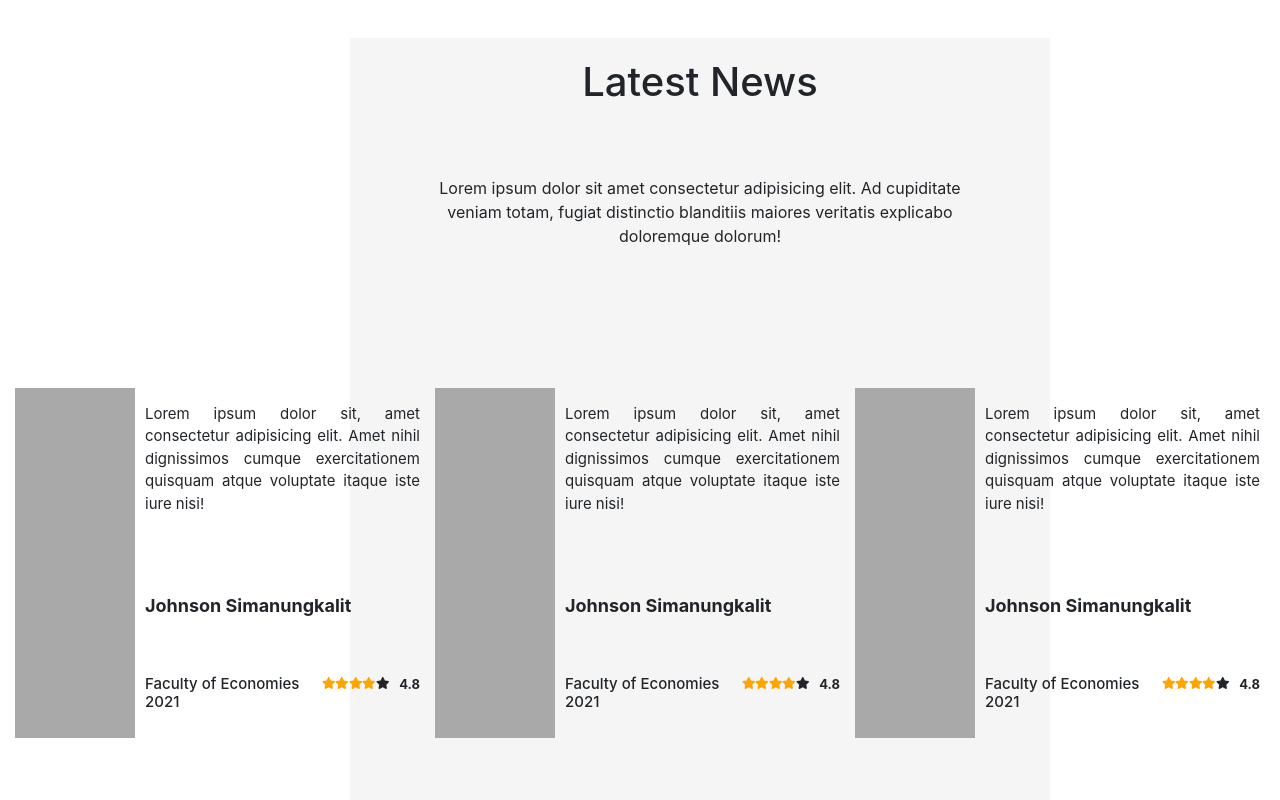
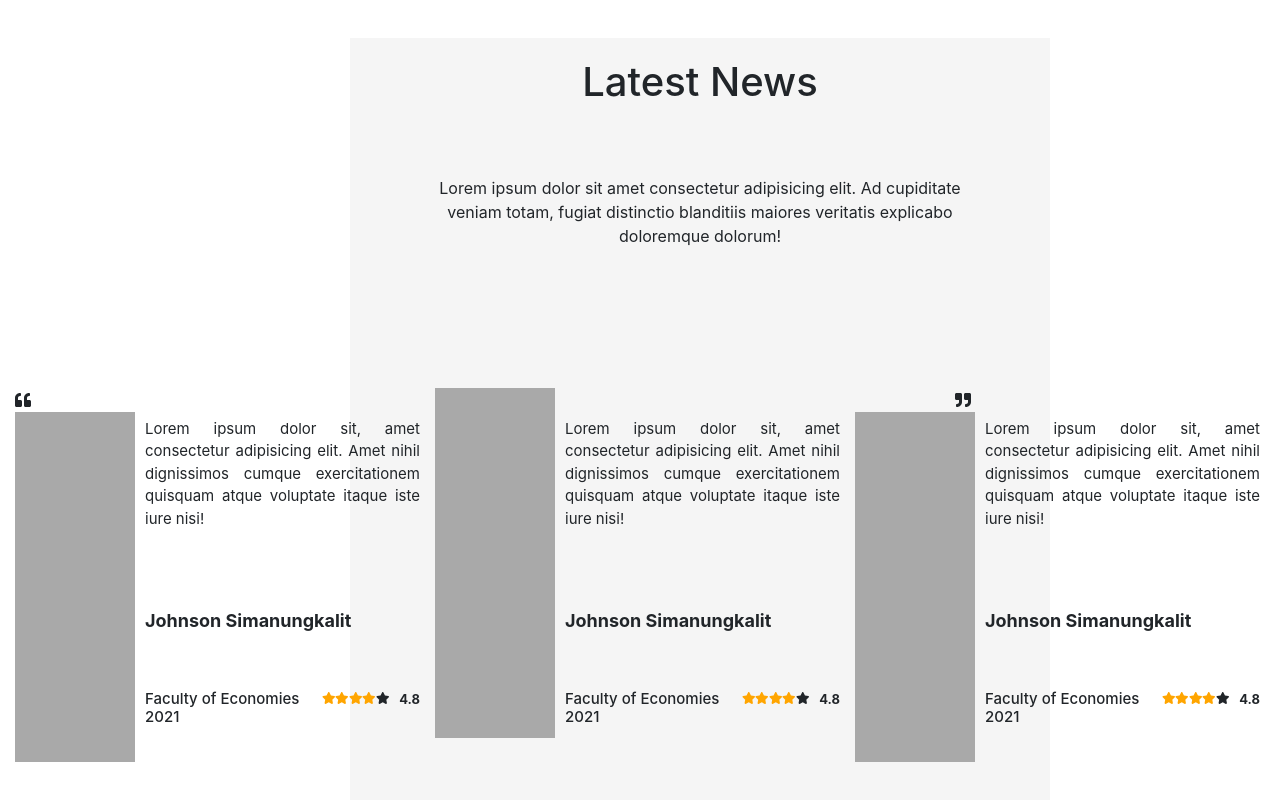
Before and after one commit to arr-atiq/react-book-store-website, a React (Create React App) app: page / in a window 1280 px wide. Shown: the part 2517-3317 px from the top of the page. Built offline with nearby package versions, Linux system fonts and the light colour scheme.

Commit message:
added font awesome icon

```diff
--- a/src/Components/CustomerSaid/Customer.css
+++ b/src/Components/CustomerSaid/Customer.css
@@ -31,6 +31,9 @@
     width: 120px;
     height: 350px;
 }
+.card-customer-image .right-quote{
+    margin-left: 100px;
+}
 .customer-paragraphDiv{
     /* padding: 20px; */
     margin-top: 15px;
@@ -39,6 +42,7 @@
 .customer-paragraphDiv p{
     text-align: justify;
     font-size: 15px;
+    margin-top: 30px;
 }
 .customer-paragraphDiv h1{
     margin-top: 80px;
--- a/src/Components/CustomerSaid/CustomerSaid.js
+++ b/src/Components/CustomerSaid/CustomerSaid.js
@@ -2,7 +2,7 @@ import React from 'react';
 import './Customer.css'
 import image from '../../Images/gray.jpg'
 import { FontAwesomeIcon } from '@fortawesome/react-fontawesome';
-import { faStar } from '@fortawesome/free-solid-svg-icons';
+import { faQuoteLeft, faQuoteRight, faStar } from '@fortawesome/free-solid-svg-icons';
 
 const CustomerSaid = () => {
     return (
@@ -17,6 +17,7 @@ const CustomerSaid = () => {
                 <div className="customer-says">
                     <div className="customer-main">
                         <div className="card-customer-image">
+                            <i><FontAwesomeIcon icon={faQuoteLeft} /></i>
                             <img src={image} alt="" />
                         </div>
                         <div className="customer-all-items">
@@ -61,6 +62,7 @@ const CustomerSaid = () => {
                     </div>
                     <div className="customer-main">
                         <div className="card-customer-image">
+                        <i className="right-quote"><FontAwesomeIcon icon={faQuoteRight} /></i>
                             <img src={image} alt="" />
                         </div>
                         <div className="customer-all-items">
```
